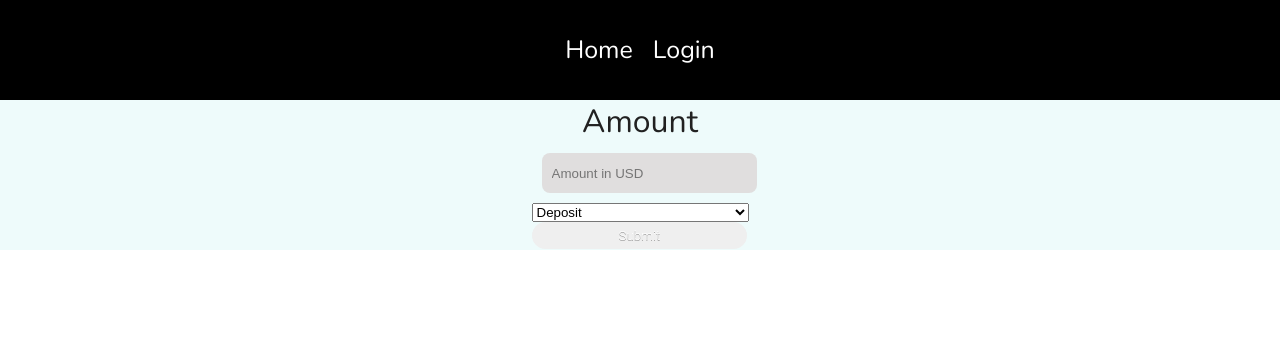
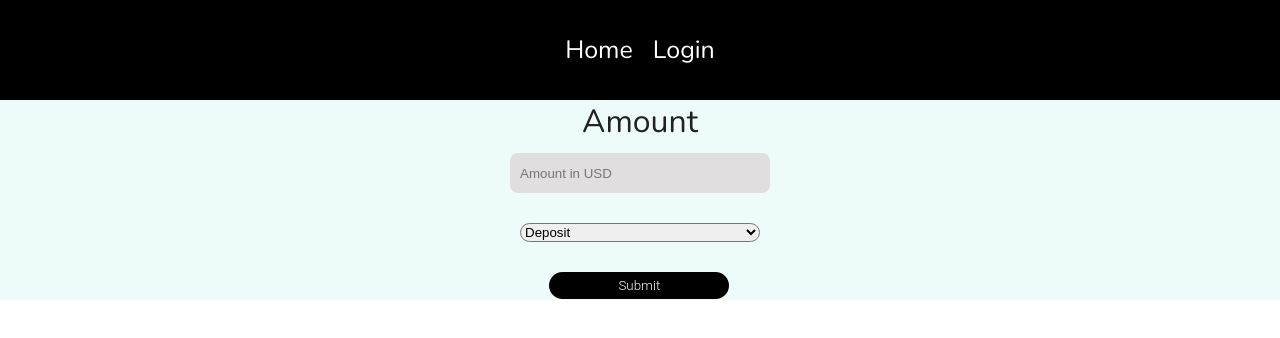
Before and after one commit to jingyu120/crypto-wallet-backend, a React (Create React App) app in the folder client/: page /balance in a window 1280 px wide. Shown: the top 338 px of the page. Built offline with nearby package versions, Linux system fonts and the light colour scheme; no server answers.

Commit message:
add css change to balance component

```diff
--- a/client/src/components/balance/Balance.css
+++ b/client/src/components/balance/Balance.css
@@ -1,10 +1,26 @@
 .balance_input {
   display: flex;
   flex-direction: column;
+  align-items: center;
+  width: 300px;
+  /*background-color: black*/
 }
 .balance_input label {
   font-size: xx-large;
 }
 
 .balance_input input {
+  width: 80%;
 }
+
+.balance_input select {
+  width: 80%;
+  margin: 20px;
+  border-radius: 10px;
+}
+
+.balance_input button {
+  background-color: black;
+  width: 60%;
+  margin-top: 10px;
+}
```
